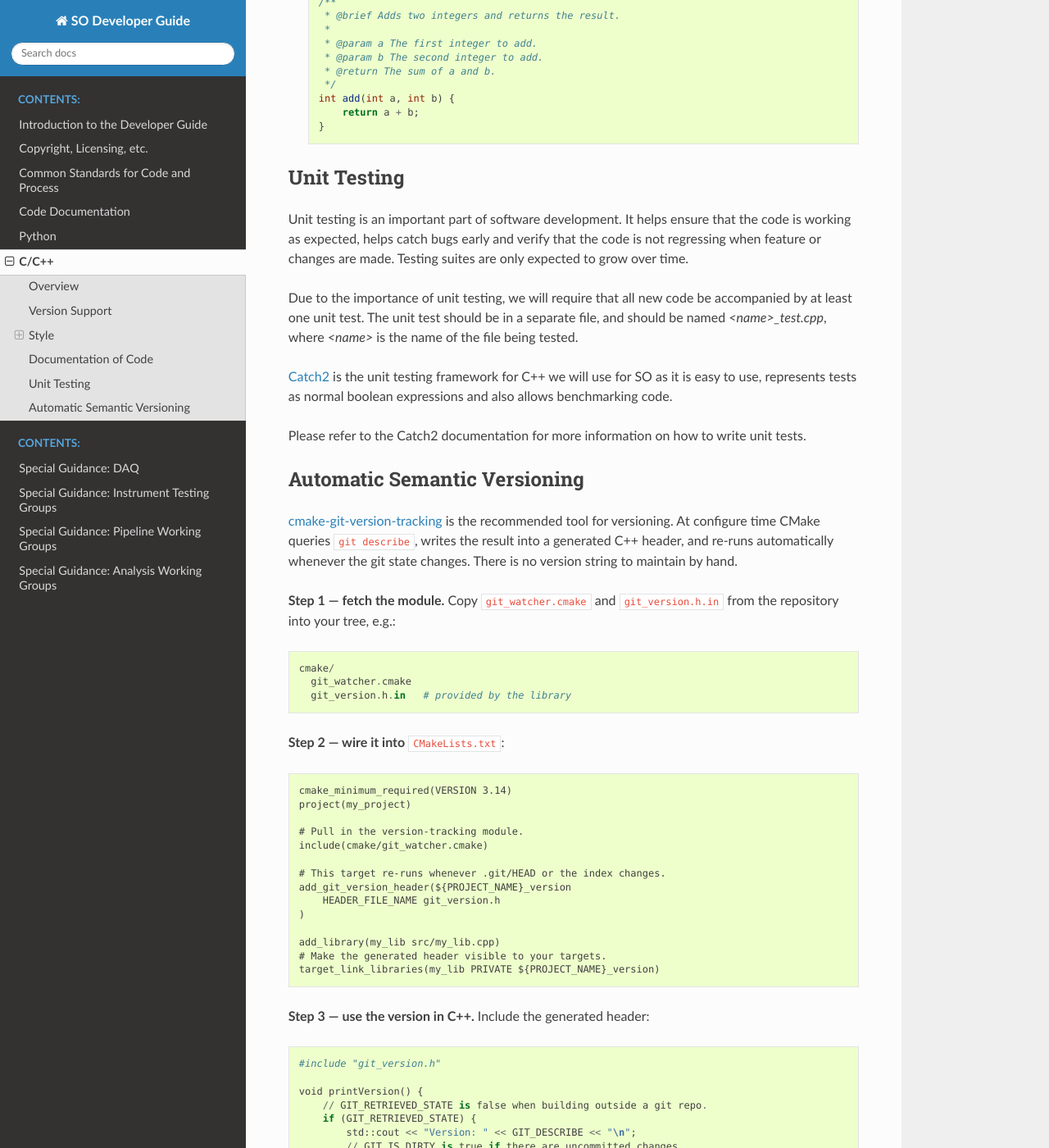
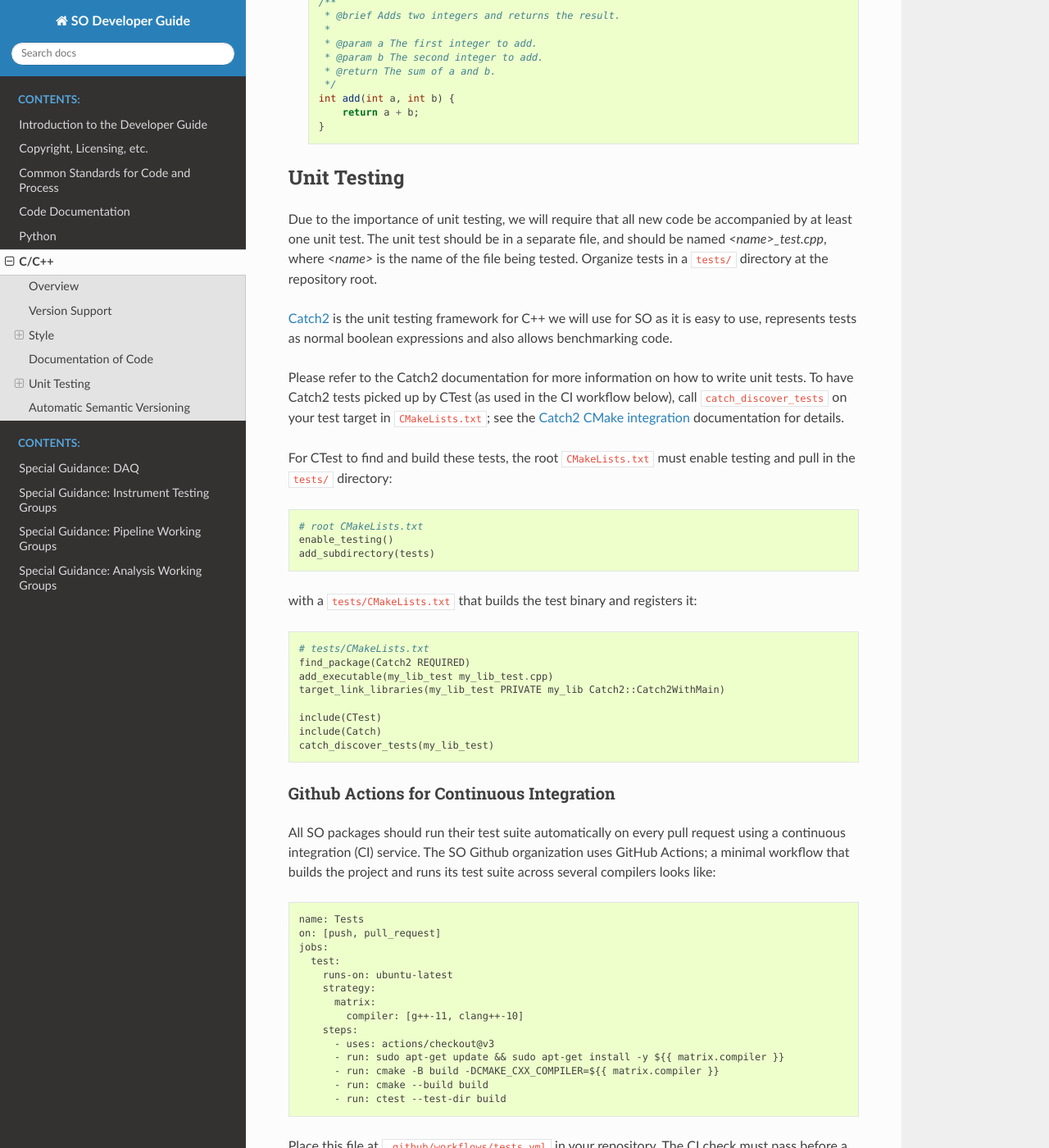
Before and after one commit to simonsobs/so_dev_guide, a Sphinx documentation site: the page built from source/cpp.rst, in a window 1280 px wide and 1400 px high, scrolled down 2618 px. Shown: the whole window at 82% size. Built offline with Sphinx 7.4.7 and the Read the Docs theme 3.1.0, drawn with Linux system fonts in a browser that asks for light colours; some of the changed text lies outside the part shown.

Commit message:
feat:updating all unit tests

```diff
--- a/source/conf.py
+++ b/source/conf.py
@@ -53,6 +53,11 @@ extensions = [
     'sphinx.ext.githubpages',
     'sphinx.ext.todo',
 ]
+
+# Prefix auto-generated section labels with the document name so that
+# identically named sections in different files (e.g. "Unit Testing" in
+# both common.rst and python.rst) don't collide.
+autosectionlabel_prefix_document = True
 
 # Add any paths that contain templates here, relative to this directory.
 templates_path = ['_templates']
--- a/source/cpp.rst
+++ b/source/cpp.rst
@@ -148,19 +148,70 @@ For example:
 Unit Testing
 ============
 
-Unit testing is an important part of software development. It helps ensure that the code
-is working as expected, helps catch bugs early and verify that the code is not regressing
-when feature or changes are made. Testing suites are only expected to grow over time.
-
 Due to the importance of unit testing, we will require that all new code be accompanied by at
 least one unit test. The unit test should be in a separate file, and should be named
-`<name>_test.cpp`, where `<name>` is the name of the file being tested.
+`<name>_test.cpp`, where `<name>` is the name of the file being tested. Organize tests
+in a ``tests/`` directory at the repository root.
 
 `Catch2`_ is the unit testing framework for C++ we will use for SO as it is easy
 to use, represents tests as normal boolean expressions and also allows benchmarking code.
 
 Please refer to the Catch2 documentation for more information on how to write unit tests.
+To have Catch2 tests picked up by CTest (as used in the CI workflow below), call
+``catch_discover_tests`` on your test target in ``CMakeLists.txt``; see the
+`Catch2 CMake integration`_ documentation for details.
 
+For CTest to find and build these tests, the root ``CMakeLists.txt`` must enable
+testing and pull in the ``tests/`` directory::
+
+  # root CMakeLists.txt
+  enable_testing()
+  add_subdirectory(tests)
+
+with a ``tests/CMakeLists.txt`` that builds the test binary and registers it::
+
+  # tests/CMakeLists.txt
+  find_package(Catch2 REQUIRED)
+  add_executable(my_lib_test my_lib_test.cpp)
+  target_link_libraries(my_lib_test PRIVATE my_lib Catch2::Catch2WithMain)
+
+  include(CTest)
+  include(Catch)
+  catch_discover_tests(my_lib_test)
+
+Github Actions for Continuous Integration
+-----------------------------------------
+
+All SO packages should run their test suite automatically on every
+pull request using a continuous integration (CI) service.  The SO
+Github organization uses GitHub Actions; a minimal workflow that builds
+the project and runs its test suite across several compilers looks like::
+
+  name: Tests
+  on: [push, pull_request]
+  jobs:
+    test:
+      runs-on: ubuntu-latest
+      strategy:
+        matrix:
+          compiler: [g++-11, clang++-10]
+      steps:
+        - uses: actions/checkout@v3
+        - run: sudo apt-get update && sudo apt-get install -y ${{ matrix.compiler }}
+        - run: cmake -B build -DCMAKE_CXX_COMPILER=${{ matrix.compiler }}
+        - run: cmake --build build
+        - run: ctest --test-dir build
+
+Place this file at ``.github/workflows/tests.yml`` in your repository.
+The CI check must pass before a pull request can be merged. Similarly, you can
+set the CI to run linter check to verify that the code is formatted according
+to the style guide.
+
+.. important::
+
+  CI time costs money, especially when running on Private repos. Please be
+  considerate and make sure that your tests remain fast and efficient. Another
+  way to avoid the cost is by making your repo public.
 
 Automatic Semantic Versioning
 ==============================
@@ -287,6 +338,7 @@ The variables set after calling ``git_semver(<prefix>)`` are:
 .. _cmake-git-semver: https://github.com/nunofachada/cmake-git-semver
 .. _Google C++ style guide: https://google.github.io/styleguide/cppguide.html
 .. _Catch2: https://github.com/catchorg/Catch2
+.. _Catch2 CMake integration: https://github.com/catchorg/Catch2/blob/devel/docs/cmake-integration.md
 
 .. note::
 
```
Also changed, not shown: other parts of source/cpp.rst (+5 -5 lines), source/common.rst (+35 -0 lines), source/python.rst (+20 -40 lines), 1 other file.
